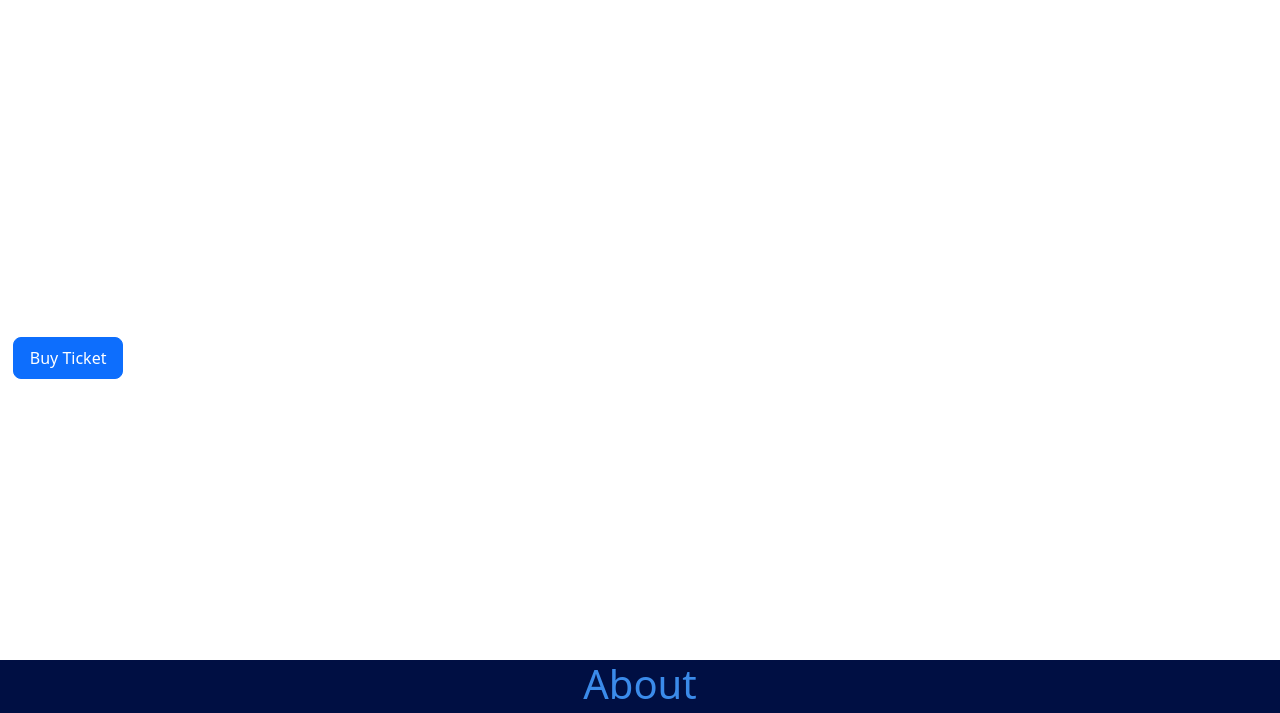
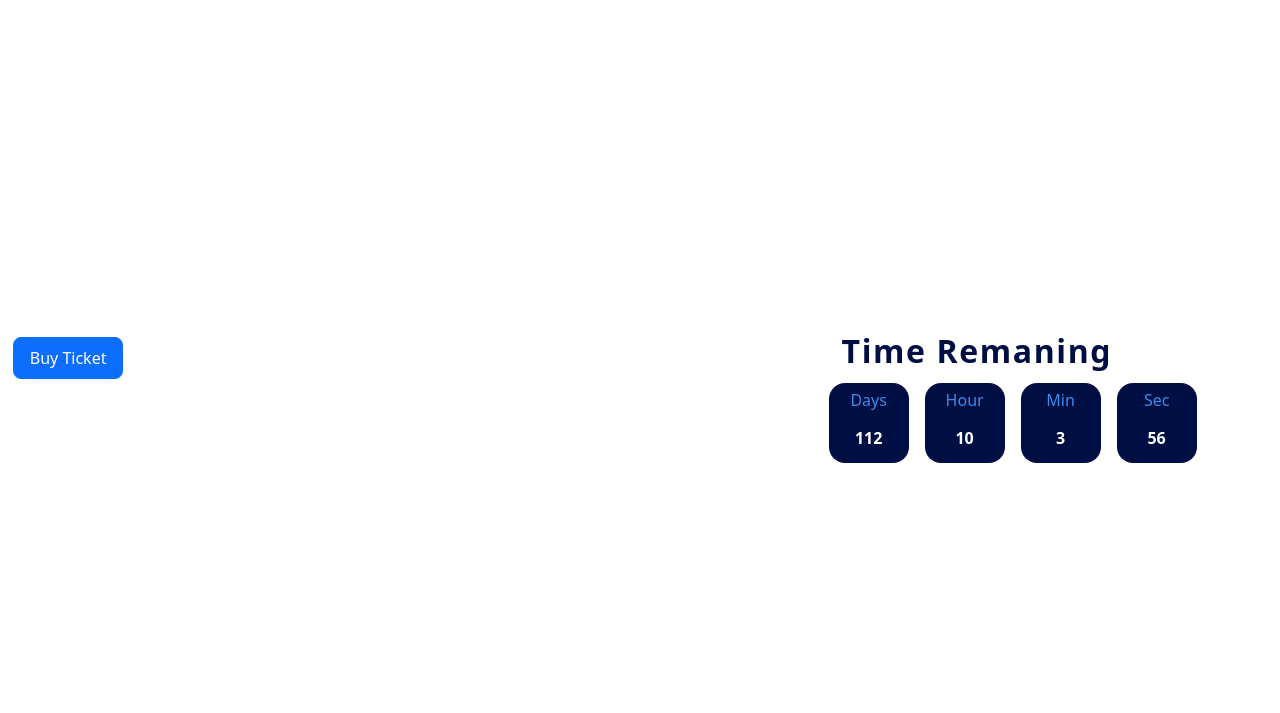
Before and after one commit to Reuben-Stephen-John/VITC-Research-Conference, a plain HTML site: page project/index.html in a window 1280 px wide. Shown: the part 85-798 px from the top of the page. Drawn offline with nearby package versions, Linux system fonts and the light colour scheme.

Commit message:
home section imporved countdown added

```diff
--- a/project/css/style.css
+++ b/project/css/style.css
@@ -12,10 +12,10 @@
 .homeContainer{
   margin-top: 5rem;
   margin-left: -3vw;
-  width: 100vw;
+  width: 90vw;
 }
 .homeImageContainer{
-  height: 80vh;
+  height: 100vh;
   background-image: url('../assets/conference4.jpg');
   filter: blur(4px);
   width: 98vw;
@@ -55,6 +55,46 @@
 }
 .button{
   margin-left: 0.7rem;
+}
+#demo{
+  position: relative;
+  left: 50rem;
+  bottom:7.5rem;
+  color: #ffffff;
+  width:26rem;
+  font-size: 3rem;
+}
+.columns{
+  margin-left: 1rem;
+  font-size: 1rem;
+  width: 5rem;
+  height: 5rem;
+  background-color: rgb(0, 15, 67)!important;
+  border-radius: 1rem;
+  margin-top: -1.2rem;
+}
+.timeHeading{
+  font-size: 2rem;
+  text-align: left;
+  margin-left: 1.8rem;
+  color:rgb(0, 15, 67);
+  font-weight: bold;
+  letter-spacing: 0.1rem;
+  border-radius: 0.3rem;
+  padding: 0.5rem;
+  width: 18rem;
+
+}
+.counterHeading{
+  margin-top: 0.2rem;
+  text-align: center;
+  color:rgb(59, 139, 234);
+  padding: 0.1rem;
+}
+.timeValues{
+  text-align: center;
+  font-weight: bold;
+  margin-top: -0.2rem;
 }
 /*/home*/
 
@@ -230,6 +270,12 @@
     margin-left: 0.5rem;
     font-size: 1.5em;
   }
+  #demo{
+    position: relative;
+    left: 33rem;
+    bottom:3rem;
+    width:26rem;
+  }
   /*/home*/
   .card-text{
     font-size: 1.3rem;
@@ -279,6 +325,12 @@
     margin-left: 0.5rem;
     font-size: 1.5em;
   }
+  #demo{
+    position: relative;
+    left: 33rem;
+    bottom:8rem;
+    width:26rem;
+  }
   /*/home*/
   .contains{
     margin-left: 10rem;
@@ -325,6 +377,12 @@
   .button{
     margin-left: 0.5rem;
     font-size: 1em;
+  }
+  #demo{
+    position: relative;
+    left: 50rem;
+    bottom:3.8rem;
+    width:26rem;
   }
   /*/home*/
   .event-space{
@@ -373,6 +431,12 @@
   .button{
     margin-left: 0.5rem;
   }
+  #demo{
+    position: relative;
+    left: 58rem;
+    bottom:1rem;
+    width:26rem;
+  }
   /*/home*/
   .menuItem{
     position: relative;
--- a/project/index.html
+++ b/project/index.html
@@ -80,6 +80,29 @@
             <i class="bi bi-geo-alt-fill address">VIT Chennai,Tamil Nadu</i>
             <p class="tagline"></p>
             <button type="button" class="btn btn-primary btn-lg button">Buy Ticket</button>
+            <div id="demo">
+            <div>
+              <p class="timeHeading">Time Remaning</p>
+              <div class="container-fluid">
+                <div class="row">
+                  <div class="col-3 columns">
+                    <p class="counterHeading">Days</p>
+                    <p id="days" class="timeValues"></p>
+                  </div>
+                  <div class="col-3 columns">
+                    <p class="counterHeading">Hour</p>
+                    <p id="hours" class="timeValues"></p>
+                  </div>
+                  <div class="col-3 columns">
+                    <p class="counterHeading">Min</p>
+                    <p id="mins" class="timeValues"></p>
+                  </div>
+                  <div class="col-3 columns">
+                    <p class="counterHeading">Sec</p>
+                    <p id="secs" class="timeValues"></p>
+                  </div>
+                </div>
+              </div>
             </div>
         </div>
       </div>
--- a/project/js/index.js
+++ b/project/js/index.js
@@ -1,7 +1,32 @@
-today=new Date();
-//put month-1 of actual month
-var event=new Date(today.getFullYear()+1, 02, 24);
+//for time countdown
+// Set the date we're counting down to
+var countDownDate = new Date("Feb 14, 2023 15:37:25").getTime();
 
-var one_day=1000*60*60*24;
-console.log(Math.ceil((event.getTime()-today.getTime())/(one_day))+
-" days left");
+// Update the count down every 1 second
+var x = setInterval(function() {
+
+  // Get today's date and time
+  var now = new Date().getTime();
+
+  // Find the distance between now and the count down date
+  var distance = countDownDate - now;
+
+  // Time calculations for days, hours, minutes and seconds
+  var days = Math.floor(distance / (1000 * 60 * 60 * 24));
+  var hours = Math.floor((distance % (1000 * 60 * 60 * 24)) / (1000 * 60 * 60));
+  var minutes = Math.floor((distance % (1000 * 60 * 60)) / (1000 * 60));
+  var seconds = Math.floor((distance % (1000 * 60)) / 1000);
+
+  // Display the result in the element with id="demo"
+  document.getElementById("days").innerHTML = days;
+  document.getElementById("hours").innerHTML = hours;
+  document.getElementById("mins").innerHTML = minutes;
+  document.getElementById("secs").innerHTML = seconds;
+
+  // If the count down is finished, write some text
+  if (distance < 0) {
+    clearInterval(x);
+    document.getElementById("countDown").innerHTML = "EXPIRED";
+  }
+}, 1000);
+//for time countdown/
```
